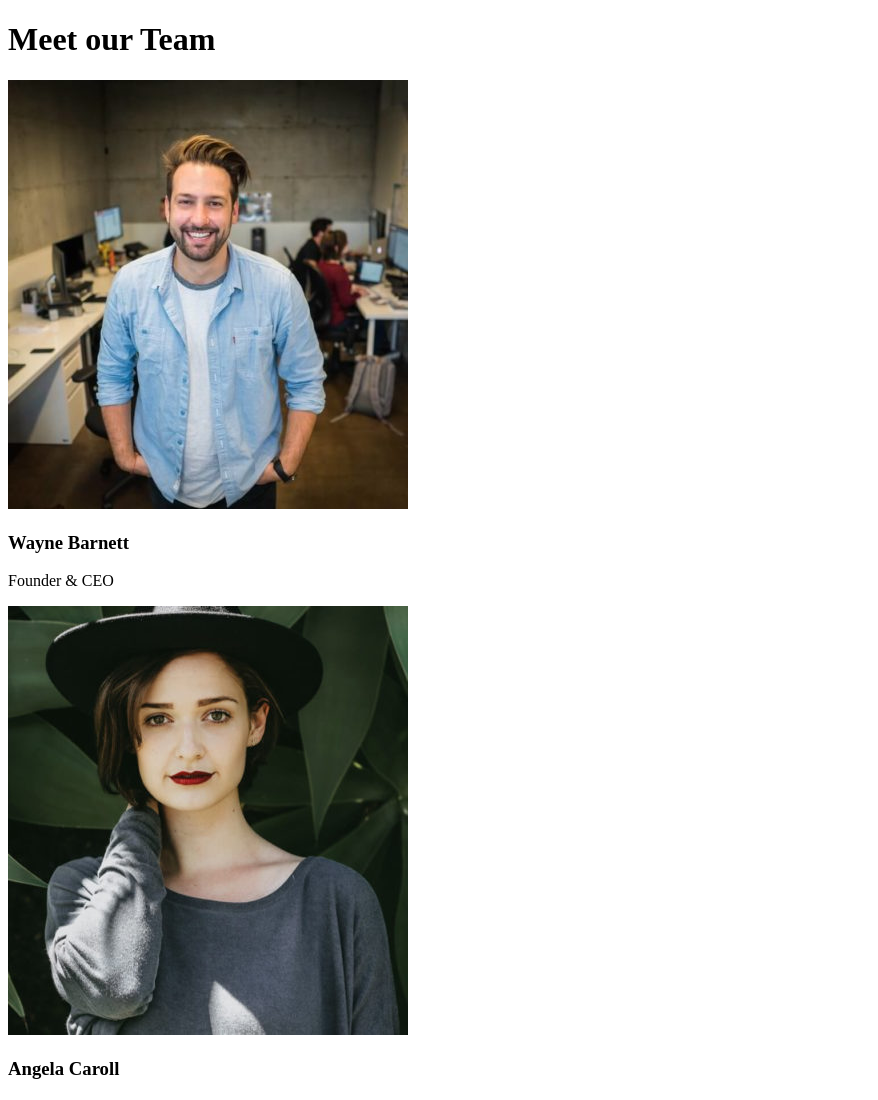
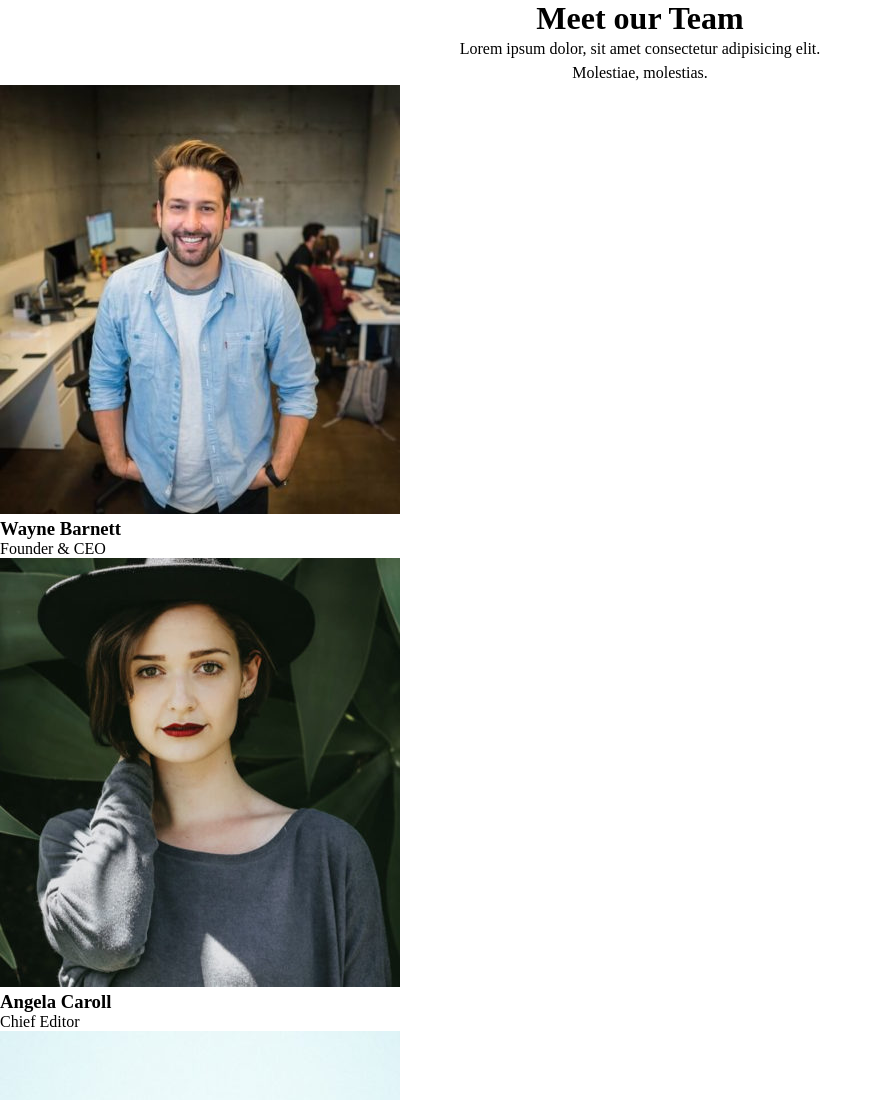
Before and after one commit to GencoMattia/js-our-team, a plain HTML site: page index.html in a window 1280 px wide. Shown: the top 1100 px of the page, without its empty margins (0-878 px from the left). Drawn offline with Linux system fonts and the light colour scheme.

Commit message:
html: added header's subtitle

```diff
--- a/css/style.css
+++ b/css/style.css
@@ -0,0 +1,21 @@
+/* reset */
+* {
+    margin: 0;
+    padding: 0;
+    box-sizing: border-box;
+}
+
+.flex-centered {
+    display: flex;
+    justify-content: center;
+    align-items: center;
+}
+
+.header_container {
+    flex-direction: column;
+}
+
+.header_container > p {
+    text-align: center;
+    line-height: 1.5rem;
+}
--- a/index.html
+++ b/index.html
@@ -10,12 +10,17 @@
 </head>
 <body>
     <header>
-        <h1>
-            Meet our Team
-        </h1>
+        <div class="header_container flex-centered">
+            <h1>
+                Meet our Team
+            </h1>
+            <p>
+                Lorem ipsum dolor, sit amet consectetur adipisicing elit. <br> Molestiae, molestias.
+            </p>
+        </div>
     </header>
     <main>
-        <div class="container">
+        <div class="main_container">
             <section class="team-cards">
 
             </section>
```
